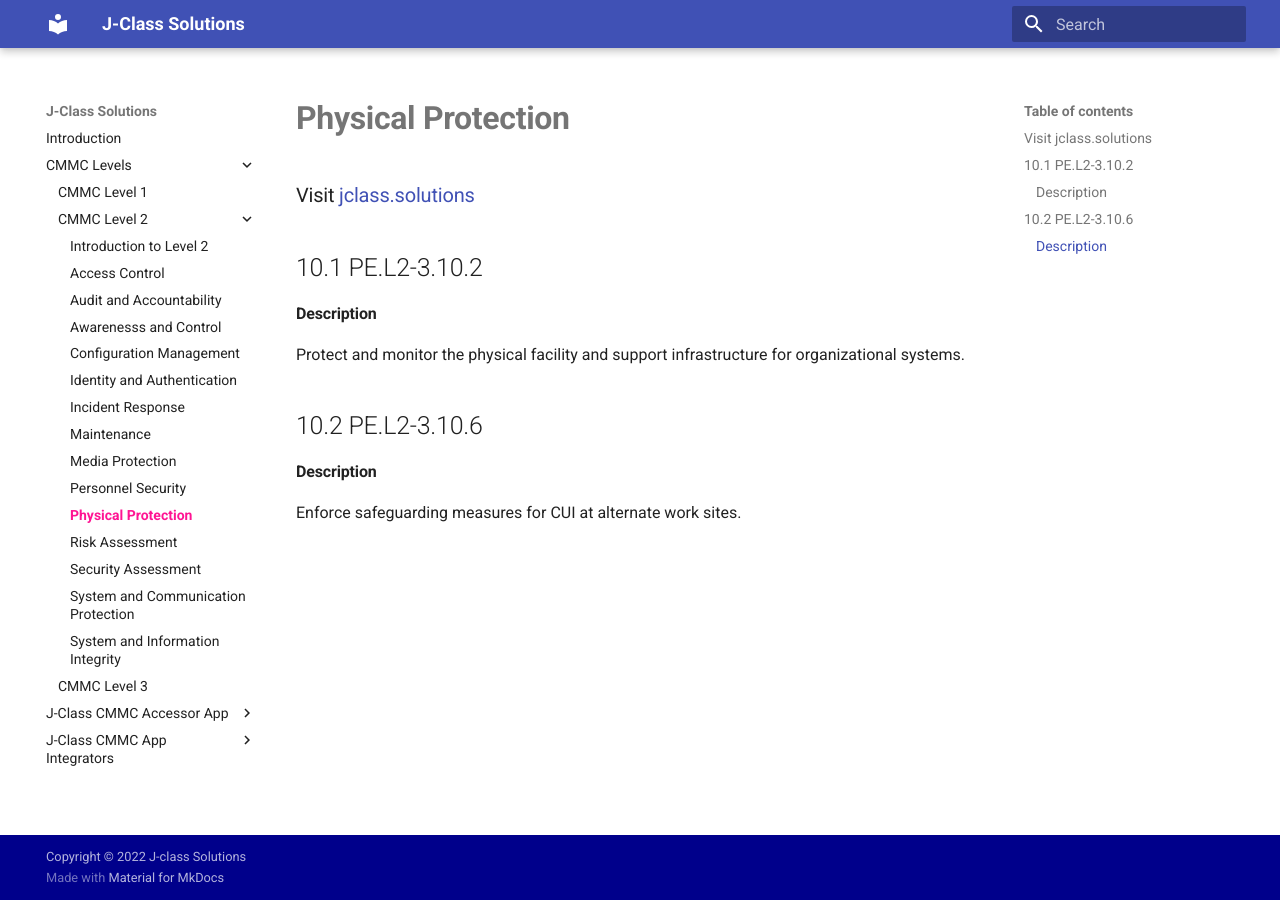
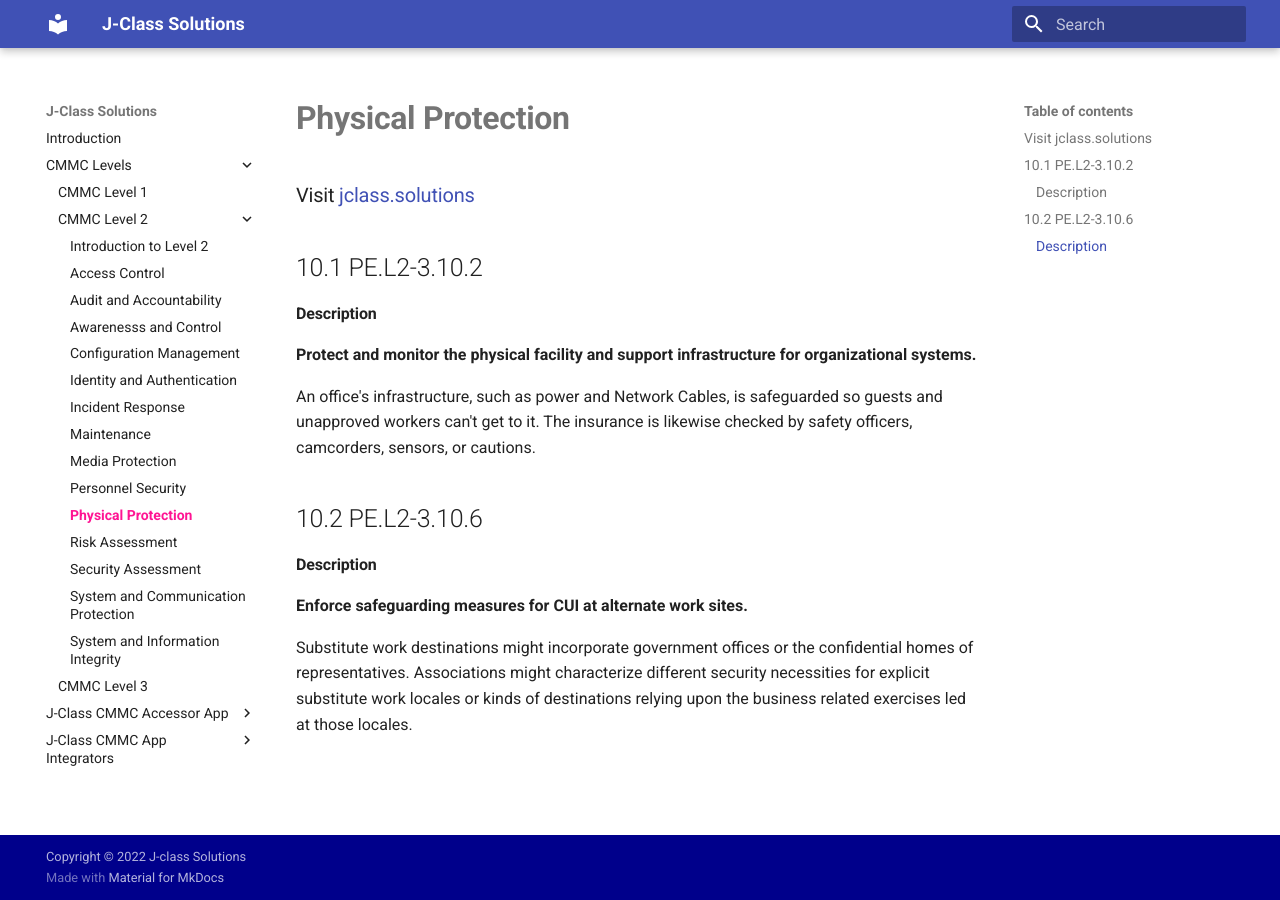
Before and after one commit to JClass-Security/mkdocs-jclass, an MkDocs documentation site: the page built from content/cmmc/level-two/physical.md, in a window 1280 px wide. Built offline with MkDocs 1.6.1 and Material for MkDocs 9.7.7, drawn with Linux system fonts in a browser that asks for light colours.

Commit message:
updated remaining security and complete physical protection

```diff
--- a/content/cmmc/level-two/physical.md
+++ b/content/cmmc/level-two/physical.md
@@ -5,10 +5,14 @@
 
 #### Description
 
-Protect and monitor the physical facility and support infrastructure for organizational systems.
+**Protect and monitor the physical facility and support infrastructure for organizational systems.**
+
+An office's infrastructure, such as power and Network Cables, is safeguarded so guests and unapproved workers can't get to it. The insurance is likewise checked by safety officers, camcorders, sensors, or cautions.
 
 ## 10.2 PE.L2-3.10.6
 
 #### Description
 
-Enforce safeguarding measures for CUI at alternate work sites.
+**Enforce safeguarding measures for CUI at alternate work sites.**
+
+Substitute work destinations might incorporate government offices or the confidential homes of representatives. Associations might characterize different security necessities for explicit substitute work locales or kinds of destinations relying upon the business related exercises led at those locales.
```
